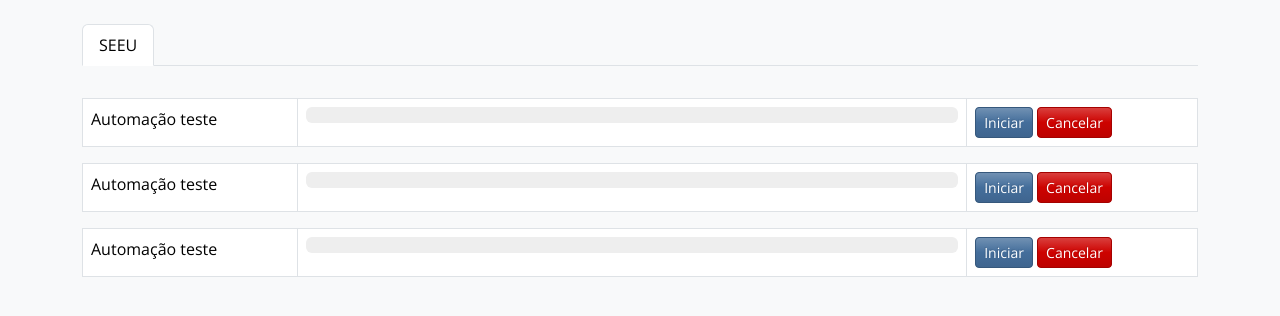
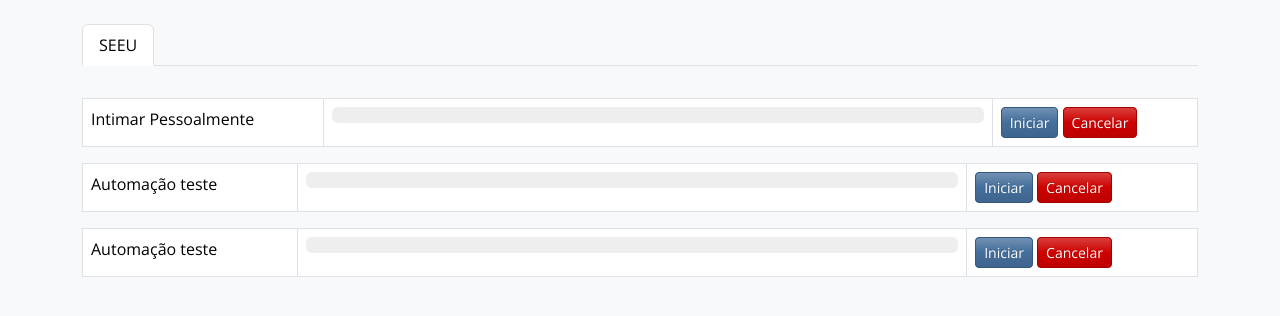
Before and after one commit to djangonauta/clotilde, a Django app: template templates/index.html in a window 1280 px wide. Shown: the part 78-394 px from the top of the page. Run offline with Django 3.2, Linux system fonts and the light colour scheme; the template is opened without the code that fills it, so the values that code supplies are empty; some libraries are stand-ins or nearby versions.

Commit message:
refactor: renome task

```diff
--- a/templates/index.html
+++ b/templates/index.html
@@ -14,7 +14,7 @@
       <div class="tab-pane fade show active" id="seeu" role="tabpanel" aria-labelledby="seeu-tab">
         <table class="table table-bordered table-hover" automacao>
           <tr>
-            <td>Automação teste</td>
+            <td>Intimar Pessoalmente</td>
             <td style="width: 60%">
               <div class="progress" role="progressbar" aria-label="Basic example" aria-valuenow="0" aria-valuemin="0"
                 aria-valuemax="100">
```
